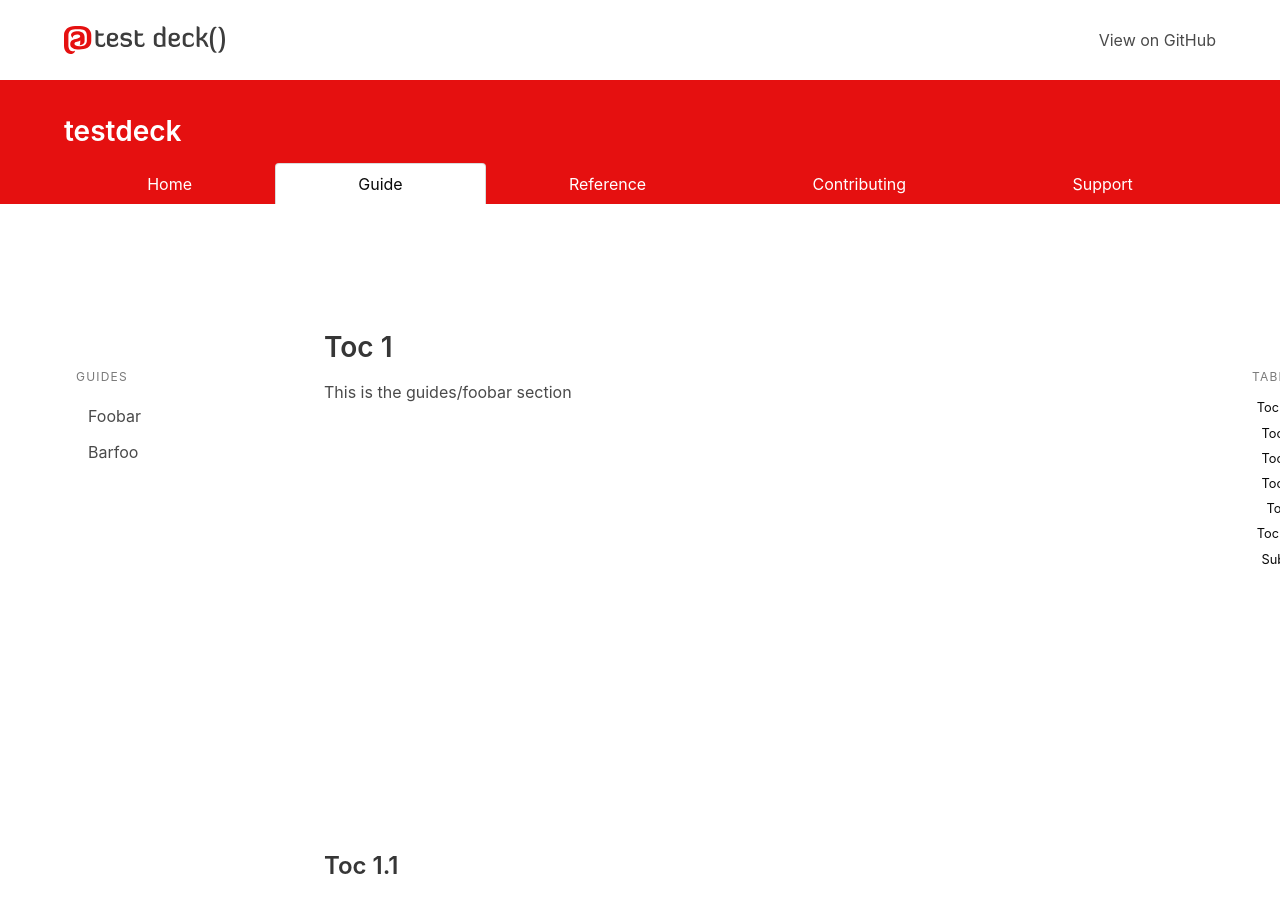
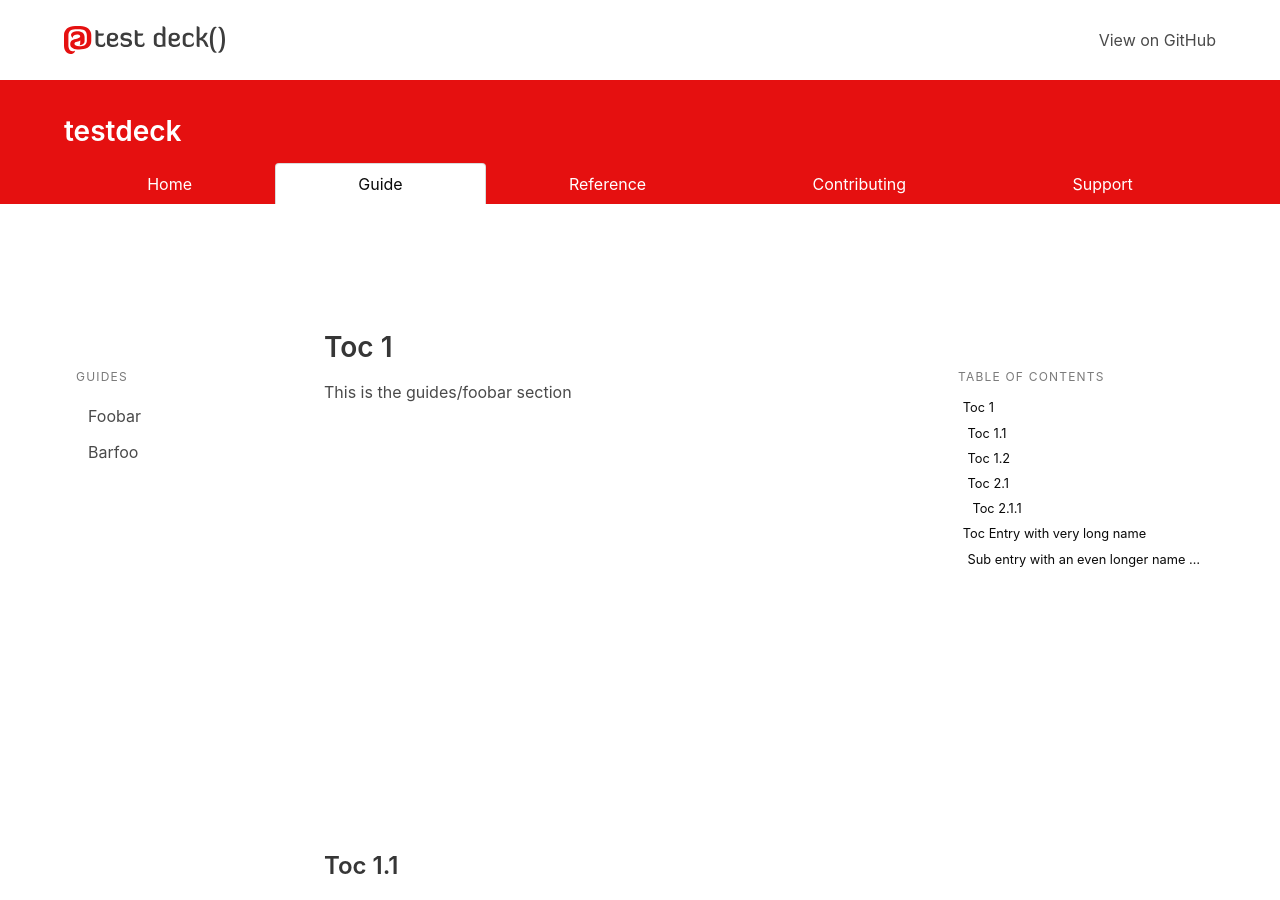
Before and after one commit to testdeck/testdeck-jekyll-theme, a Jekyll site: the page built from pages/guide/foobar.md, in a window 1280 px wide and 900 px high. Built offline with Jekyll 4.4.1, drawn with Linux system fonts in a browser that asks for light colours; nearby versions of some CDN libraries; comment, search, counter and statistics services are not loaded.

Commit message:
better handling of sidebar / toc

```diff
--- a/_layouts/default.html
+++ b/_layouts/default.html
@@ -1,6 +1,14 @@
 <!DOCTYPE html>
 {% assign indices = site.pages | where: "role", "index" | sort: "order" %}
 {% assign pages = site.pages | where: "section", layout.section | where: "role", "page" | sort: "order" %}
+{% assign hasToc = false %}
+{% if layout.toc or page.toc %}
+{% assign hasToc = true %}
+{% endif %}
+{% assign hasSidebar = false %}
+{% if layout.sidebar or page.sidebar %}
+{% assign hasSidebar = true %}
+{% endif %}
 <html>
   <head>
     <meta charset='utf-8'>
@@ -109,7 +117,7 @@
     {% comment %}
     give the user a chance to access additional content in guides/reference/support or whereever there is a sidebar
     {% endcomment %}
-    {% if layout.sidebar %}
+    {% if hasSidebar %}
     <nav class="is-hidden-desktop">
       <div style="height: 48px;">
         {% include _navbar-burger.html target="sidebar-menu" class="is-hidden-desktop is-pulled-left" %}
@@ -130,7 +138,7 @@
     <main>
       <div class="container">
         <div class="columns">
-          {% if layout.sidebar %}
+          {% if hasSidebar %}
           <aside class="column is-2 section is-hidden-touch">
             <div id="sidebar">
               <h3 class="menu-label">{{ layout.sidebar_label }}</h3>
@@ -142,12 +150,12 @@
             </div>
           </aside>
           {% endif %}
-          <div class="column {% if layout.sidebar and layout.toc %}is-7{% elsif layout.sidebar %}is-10{% elsif layout.toc %}is-9{% else %}is-12{% endif %}">
+          <div class="column {% if hasToc and hasSidebar %}is-7{% elsif hasSidebar %}is-10{% elsif hasToc %}is-9{% else %}is-12{% endif %}">
             <section id="content" class="content">
               {{ content }}
             </section>
           </div>
-          {% if layout.toc or page.toc %}
+          {% if hasToc %}
           <aside class="column is-3 section is-hidden-mobile">
             <div id="toc">
               <h3 class="menu-label">Table of Contents</h3>
```
